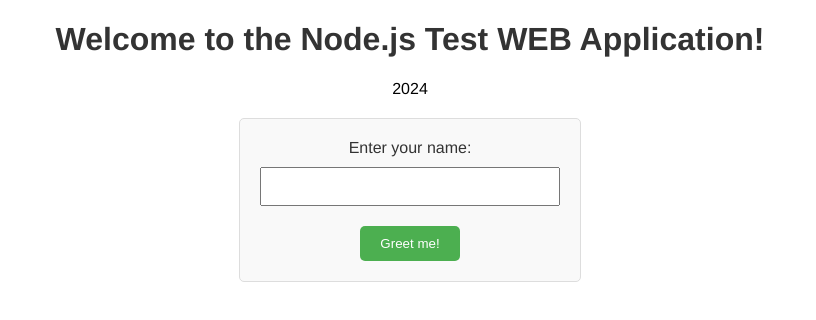
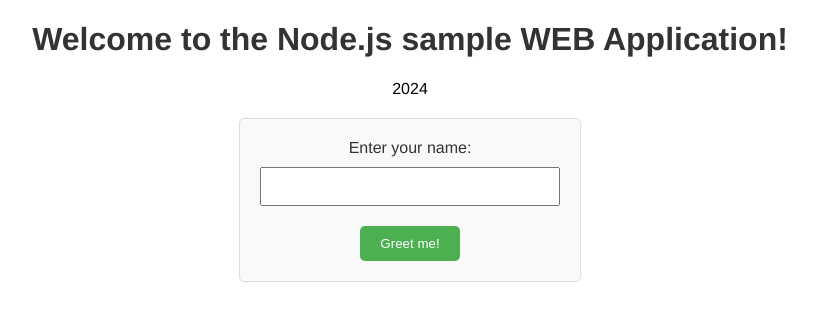
Before and after one commit to Amogh-98/WebApp, a plain HTML site: page index.html in a window 1280 px wide. Shown: the whole page, without its empty margins (230-1046 px from the left). Drawn offline with Linux system fonts and the light colour scheme.

Commit message:
index.html

```diff
--- a/index.html
+++ b/index.html
@@ -56,7 +56,7 @@
     </title>
 </head>
 <body>
-    <h1>Welcome to the Node.js Test WEB Application!</h1>
+    <h1>Welcome to the Node.js sample WEB Application!</h1>
     <p>2024</p>
     <form action="/greet" method="post">
         <label for="name">Enter your name:</label>
```
